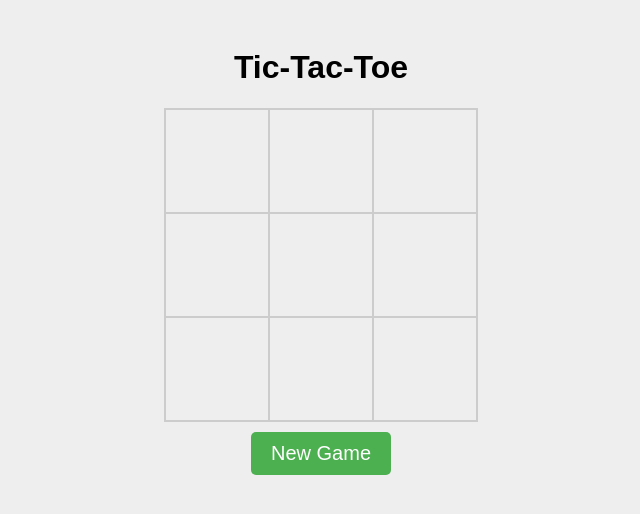
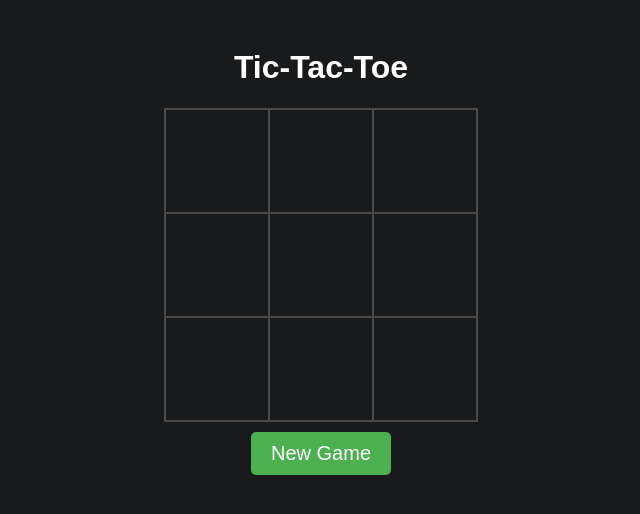
Before and after one commit to tahmid-chowdhury/Tic-Tac-Toe, a plain HTML site: page index.html in a window 1280 px wide. Shown: the whole page, without its empty margins (319-959 px from the left). Drawn offline with Linux system fonts and the light colour scheme.

Commit message:
Update style.css

```diff
--- a/style.css
+++ b/style.css
@@ -1,11 +1,12 @@
 body {
     font-family: Arial, sans-serif;
-    background-color: #eee;
+    background-color: #181a1b;
     padding: 20px;
 }
 
 h1 {
     text-align: center;
+    color: white;
 }
 
 table {
@@ -14,7 +15,7 @@ table {
 }
 
 td {
-    border: 2px solid #ccc;
+    border: 2px solid #4a4a4a;
     width: 100px;
     height: 100px;
     text-align: center;
@@ -24,7 +25,7 @@ td {
 }
 
 td:hover {
-    background-color: #f5f5f5;
+    background-color: ##3f3f3f;
 }
 
 #message {
```
